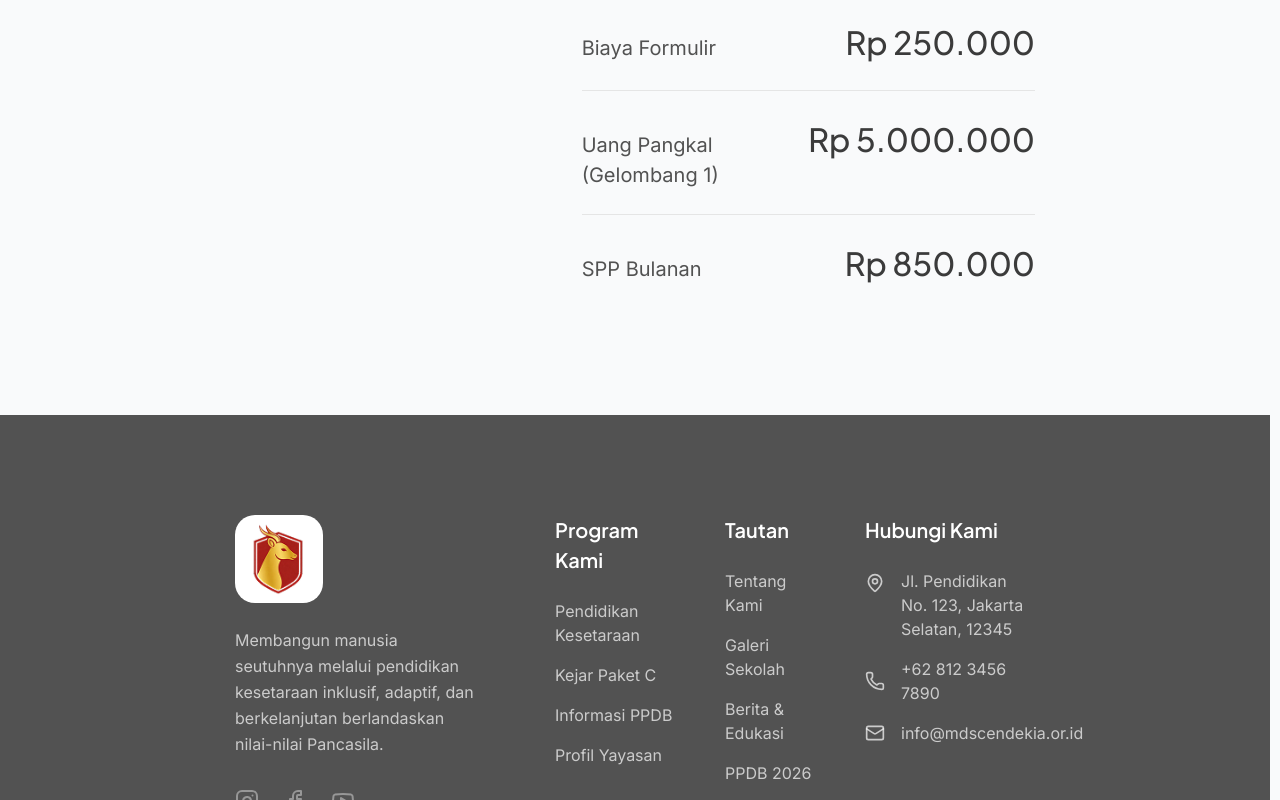
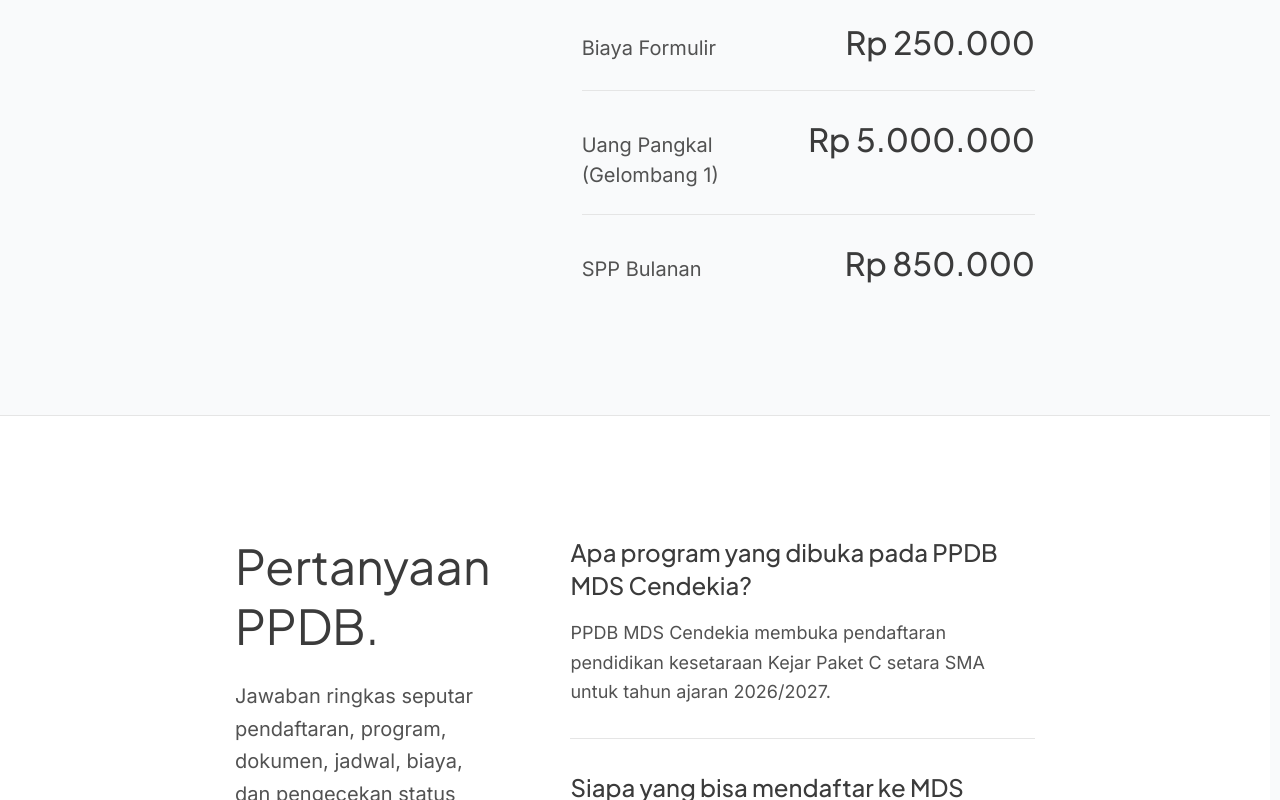
Before and after one commit to syhrlf-e/mds-cendekia, a Nuxt app: page /ppdb in a window 1280 px wide. Shown: the part 2000-2800 px from the top of the page. Built offline with nearby package versions, Linux system fonts and the light colour scheme.

Commit message:
feat: add ppdb faq seo content

```diff
--- a/pages/ppdb/index.vue
+++ b/pages/ppdb/index.vue
@@ -62,6 +62,33 @@
   active_wave: { name: 'Gelombang 1', fee: 5000000 }
 })
 
+const faqItems = [
+  {
+    question: 'Apa program yang dibuka pada PPDB MDS Cendekia?',
+    answer: 'PPDB MDS Cendekia membuka pendaftaran pendidikan kesetaraan Kejar Paket C setara SMA untuk tahun ajaran 2026/2027.'
+  },
+  {
+    question: 'Siapa yang bisa mendaftar ke MDS Cendekia?',
+    answer: 'Calon peserta didik dari berbagai usia dan latar belakang dapat mendaftar selama memenuhi persyaratan dokumen yang diminta untuk program pendidikan kesetaraan.'
+  },
+  {
+    question: 'Dokumen apa saja yang perlu disiapkan?',
+    answer: 'Dokumen utama yang perlu disiapkan meliputi foto siswa 3x4 berwarna, rapor SMP, surat keterangan nilai rapor semester I sampai V, ijazah atau SKL, akta kelahiran, dan kartu keluarga.'
+  },
+  {
+    question: 'Kapan jadwal PPDB MDS Cendekia dibuka?',
+    answer: 'Gelombang 1 dibuka pada 1 sampai 15 Juli 2026, sedangkan Gelombang 2 dibuka pada 16 sampai 31 Juli 2026. Pengumuman hasil seleksi dijadwalkan pada 5 Agustus 2026.'
+  },
+  {
+    question: 'Berapa biaya pendaftaran dan biaya pendidikan?',
+    answer: 'Biaya formulir sebesar Rp 250.000, uang pangkal Gelombang 1 sebesar Rp 5.000.000, dan SPP bulanan sebesar Rp 850.000.'
+  },
+  {
+    question: 'Bagaimana cara mengecek status pendaftaran?',
+    answer: 'Status pendaftaran dapat dicek melalui halaman Cek Status Pendaftaran setelah calon peserta didik mengirimkan formulir pendaftaran online.'
+  }
+] as const
+
 const ppdbUrl = useAbsoluteSiteUrl('/ppdb')
 const siteHomeUrl = useAbsoluteSiteUrl('/')
 
@@ -95,6 +122,27 @@
         availability: isDaftarDisabled.value ? 'https://schema.org/OutOfStock' : 'https://schema.org/InStock'
       }
     }
+  }
+
+  if (ppdbUrl) schema.url = ppdbUrl
+
+  return schema
+})
+
+useJsonLd(() => {
+  const schema: Record<string, unknown> = {
+    '@context': 'https://schema.org',
+    '@type': 'FAQPage',
+    name: 'FAQ PPDB MDS Cendekia',
+    inLanguage: 'id-ID',
+    mainEntity: faqItems.map(item => ({
+      '@type': 'Question',
+      name: item.question,
+      acceptedAnswer: {
+        '@type': 'Answer',
+        text: item.answer
+      }
+    }))
   }
 
   if (ppdbUrl) schema.url = ppdbUrl
@@ -235,5 +283,33 @@
         </div>
       </div>
     </section>
+    <section class="bg-[#FFFFFF] px-6 py-[120px] border-t border-[#E5E5E5]">
+      <div class="public-navbar-container">
+        <div class="flex flex-col lg:flex-row gap-[80px]">
+          <div class="lg:w-1/3">
+            <h2 class="sticky top-[120px] font-heading text-[48px] font-normal leading-tight text-[#3B3B3B]">
+              Pertanyaan<br/>PPDB.
+            </h2>
+            <p class="mt-[24px] font-sans text-[20px] leading-relaxed text-[#525252]">
+              Jawaban ringkas seputar pendaftaran, program, dokumen, jadwal, biaya, dan pengecekan status calon peserta didik.
+            </p>
+          </div>
+          <div class="lg:w-2/3 flex flex-col">
+            <div
+              v-for="item in faqItems"
+              :key="item.question"
+              class="border-b border-[#E5E5E5] py-8 first:pt-0"
+            >
+              <h3 class="font-heading text-[24px] font-medium leading-snug text-[#3B3B3B]">
+                {{ item.question }}
+              </h3>
+              <p class="mt-4 font-sans text-[18px] leading-relaxed text-[#525252]">
+                {{ item.answer }}
+              </p>
+            </div>
+          </div>
+        </div>
+      </div>
+    </section>
   </div>
 </template>
```
